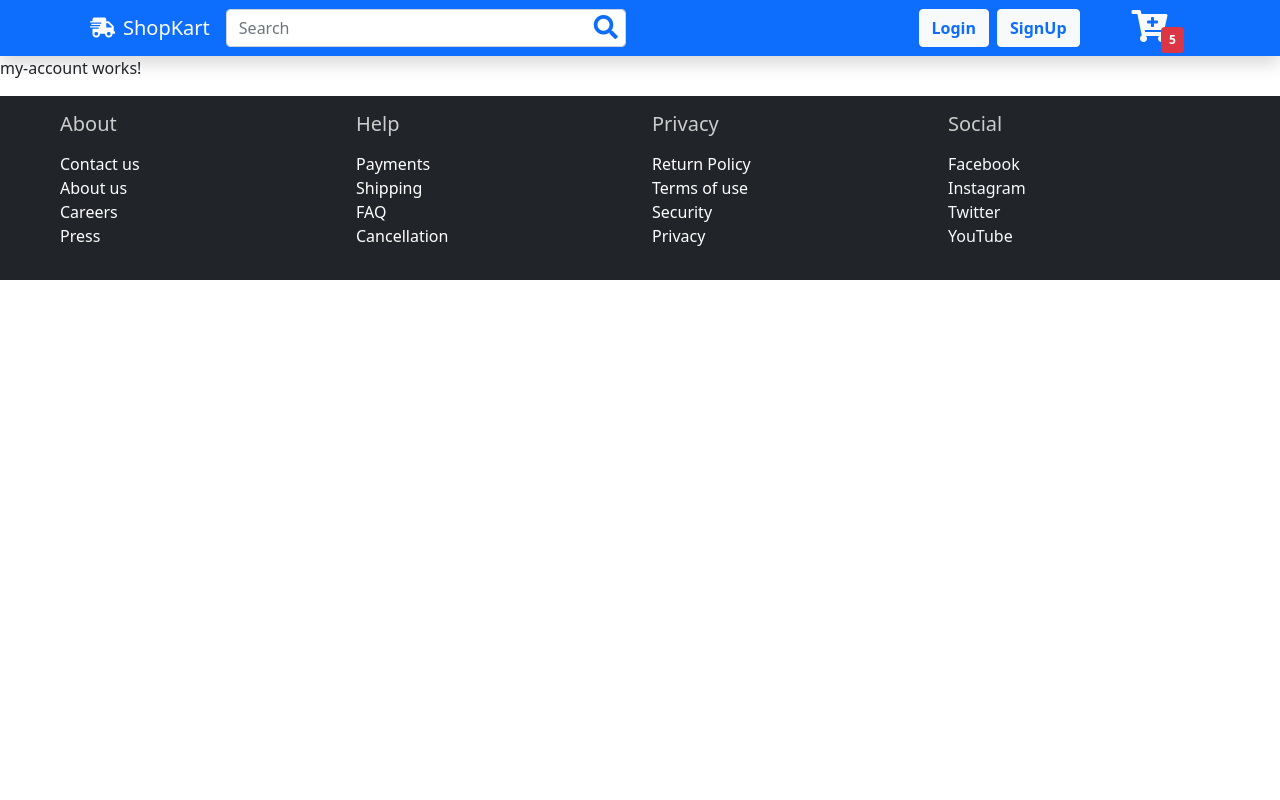
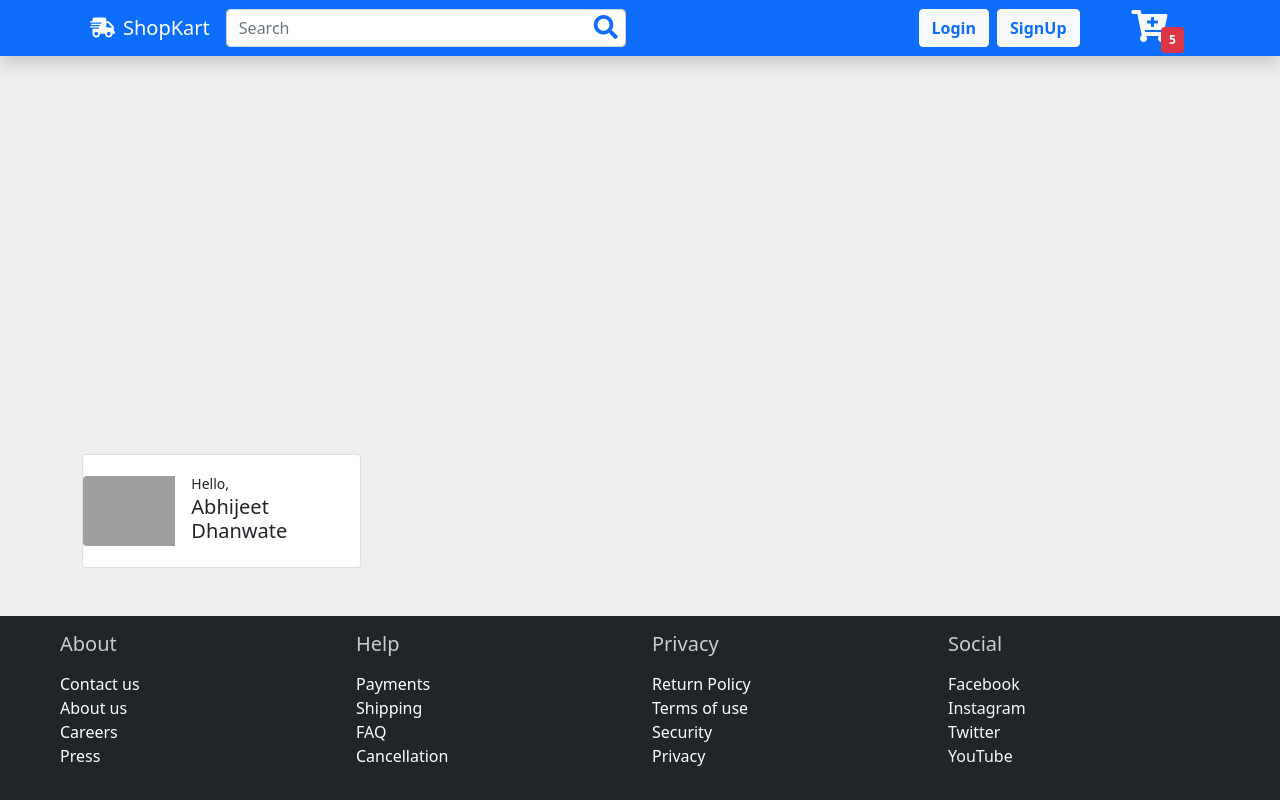
Before and after one commit to vinayakdeshpande1/Shopkart_Frontend, an Angular app: page /me in a window 1280 px wide. Built offline with nearby package versions, Linux system fonts and the light colour scheme; grey boxes are pictures that could not be loaded.

Commit message:
footer at bottom and navbar sticky

```diff
--- a/src/app/app.component.css
+++ b/src/app/app.component.css
@@ -0,0 +1,4 @@
+main {
+    background-color: #eee;
+    min-height: 100vh;
+}
--- a/src/app/app.component.html
+++ b/src/app/app.component.html
@@ -1,3 +1,5 @@
-<app-navbar></app-navbar>
-<router-outlet></router-outlet>
-<app-footer></app-footer>
+<main class="container-fluid m-0 p-0 d-flex flex-column">
+    <app-navbar class="sticky-top"></app-navbar>
+    <router-outlet class="flex-grow-1"></router-outlet>
+    <app-footer></app-footer>
+</main>
--- a/src/app/my-account/my-account.component.html
+++ b/src/app/my-account/my-account.component.html
@@ -1 +1,16 @@
-<p>my-account works!</p>
+<section class="container my-5">
+  <aside class="card mb-3 col-12 col-md-3">
+    <div class="row g-0">
+      <div class="col-md-4 d-flex align-items-center justify-content-center">
+        <img src="https://static-assets-web.flixcart.com/www/linchpin/fk-cp-zion/img/profile-pic-male_4811a1.svg"
+          class="img-fluid rounded-start" alt="">
+      </div>
+      <div class="col-md-8">
+        <div class="card-body">
+          <small>Hello, </small>
+          <h5 class="card-title">Abhijeet Dhanwate</h5>
+        </div>
+      </div>
+    </div>
+  </aside>
+</section>
```
